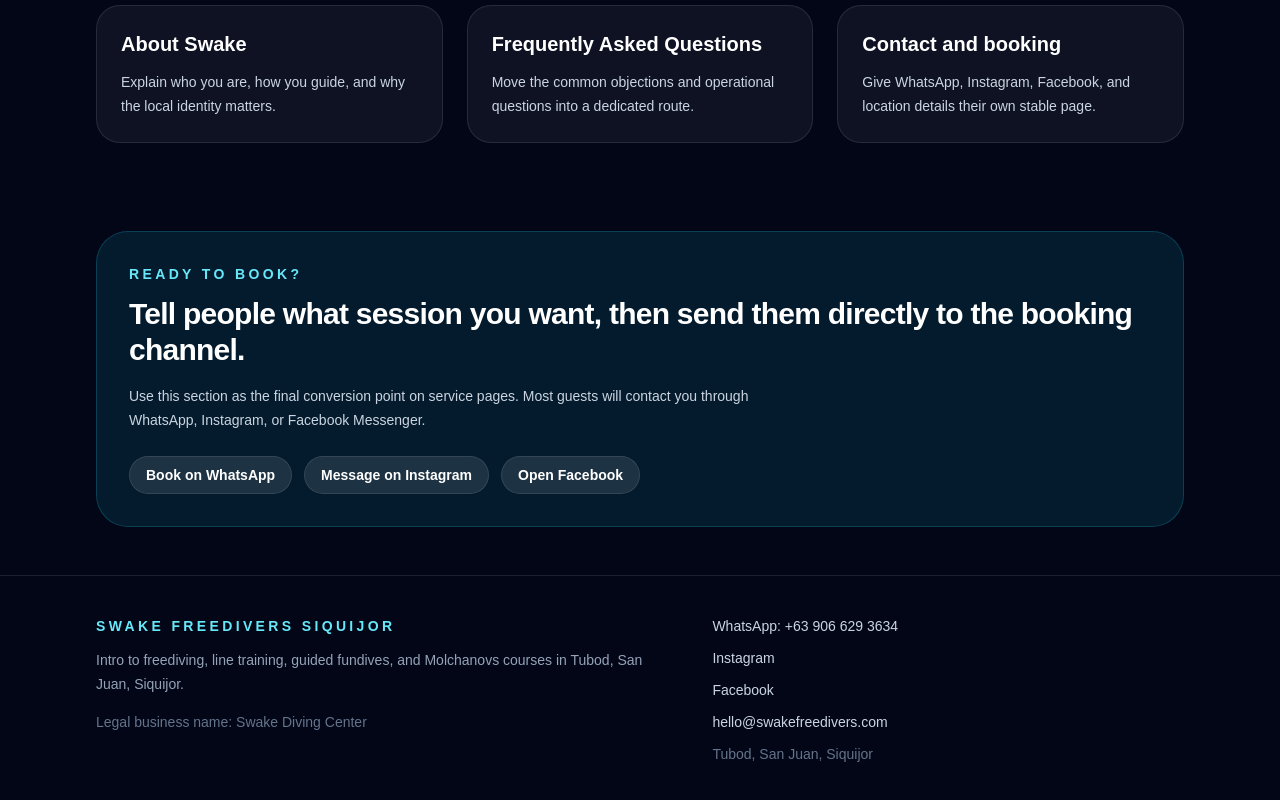
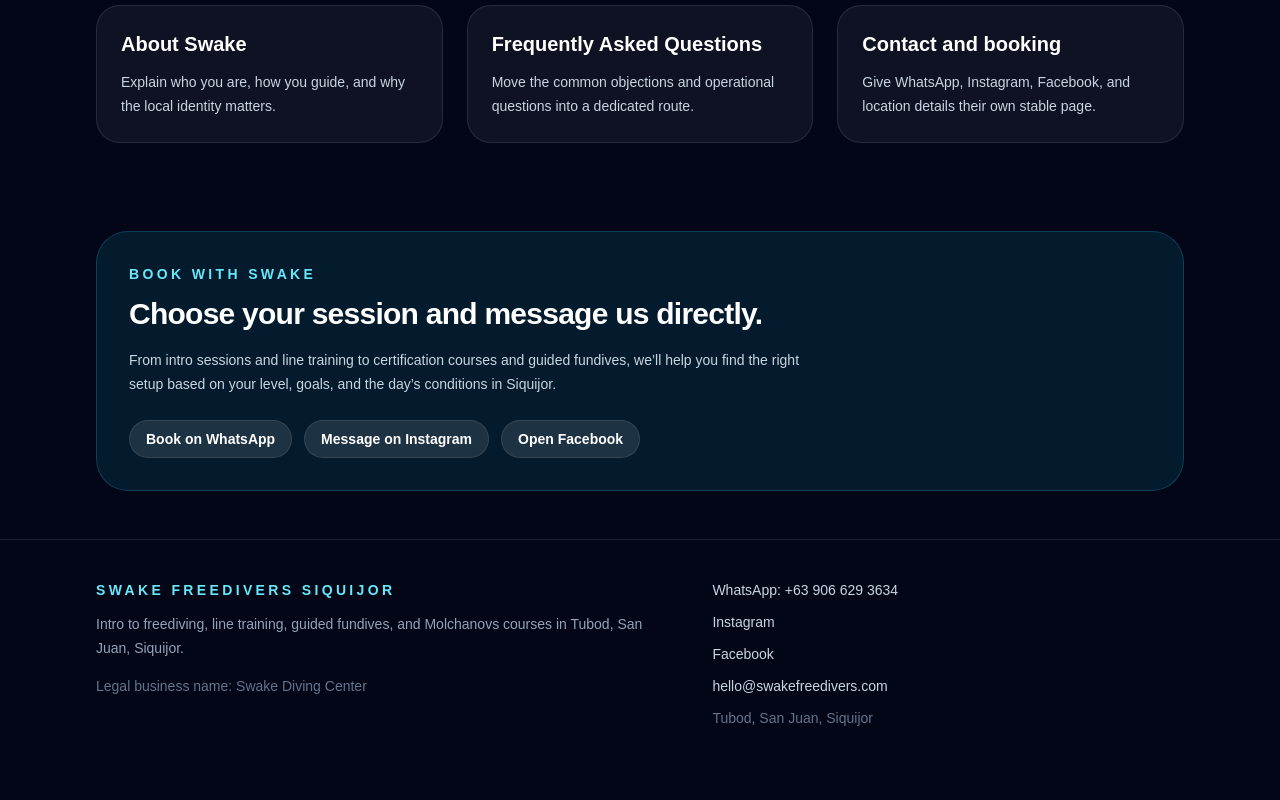
Before and after one commit to cbmserino-cyber/swake-diving-center, a Next.js app: page / in a window 1280 px wide. Shown: the part 1679-2479 px from the top of the page. After the commit the page ends 2447 px from the top, so only its background shows below. Built offline with nearby package versions, Linux system fonts and the light colour scheme.

Commit message:
Update cta-strip.tsx

```diff
--- a/components/cta-strip.tsx
+++ b/components/cta-strip.tsx
@@ -4,11 +4,20 @@
   return (
     <section className="mx-auto max-w-6xl px-6 py-12 lg:px-8">
       <div className="rounded-[2rem] border border-cyan-400/20 bg-cyan-400/10 p-8">
-        <p className="text-sm font-semibold uppercase tracking-[0.24em] text-cyan-300">Ready to book?</p>
-        <h2 className="mt-3 text-3xl font-bold tracking-tight text-white">Tell people what session you want, then send them directly to the booking channel.</h2>
+        <p className="text-sm font-semibold uppercase tracking-[0.24em] text-cyan-300">
+          Book with Swake
+        </p>
+
+        <h2 className="mt-3 text-3xl font-bold tracking-tight text-white">
+          Choose your session and message us directly.
+        </h2>
+
         <p className="mt-4 max-w-2xl text-sm leading-6 text-slate-300">
-          Use this section as the final conversion point on service pages. Most guests will contact you through WhatsApp, Instagram, or Facebook Messenger.
+          From intro sessions and line training to certification courses and guided
+          fundives, we’ll help you find the right setup based on your level,
+          goals, and the day’s conditions in Siquijor.
         </p>
+
         <div className="mt-6 flex flex-wrap gap-3">
           {site.contactLinks.map((link) => (
             <a
```
